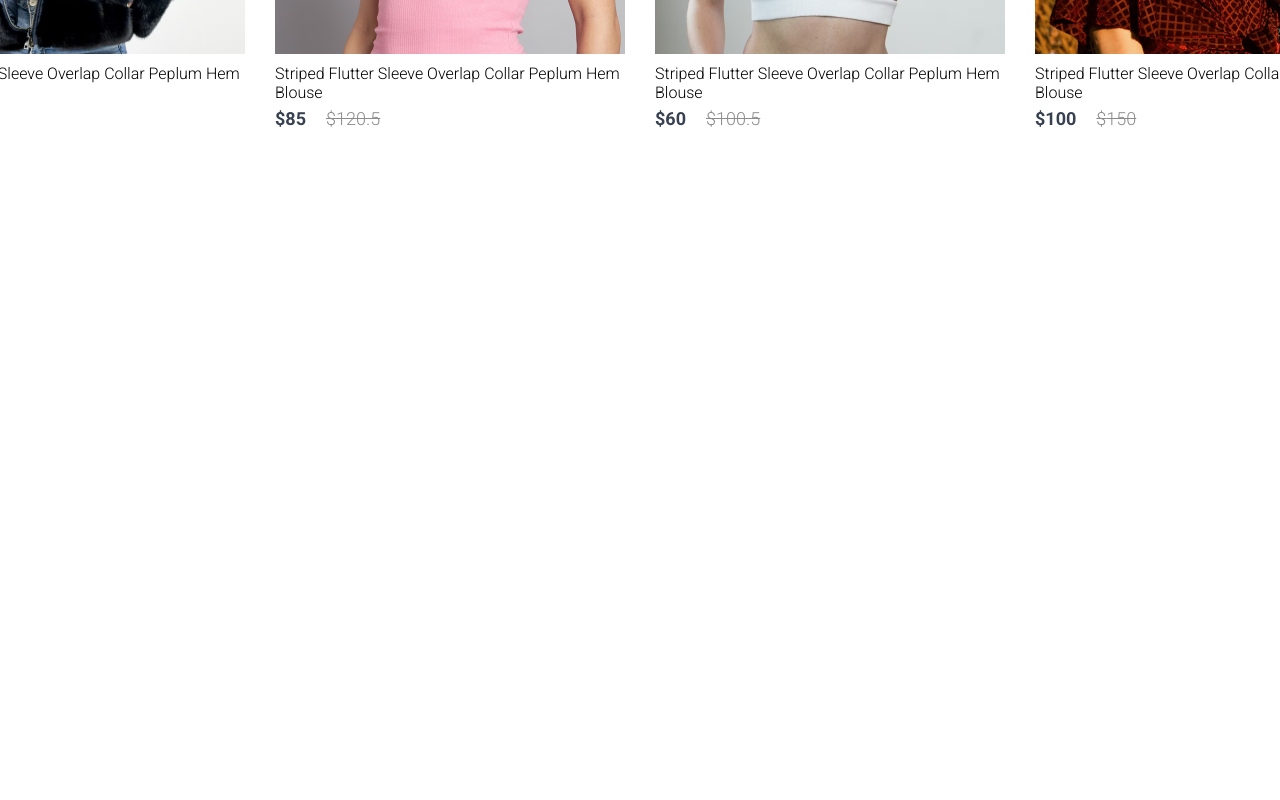
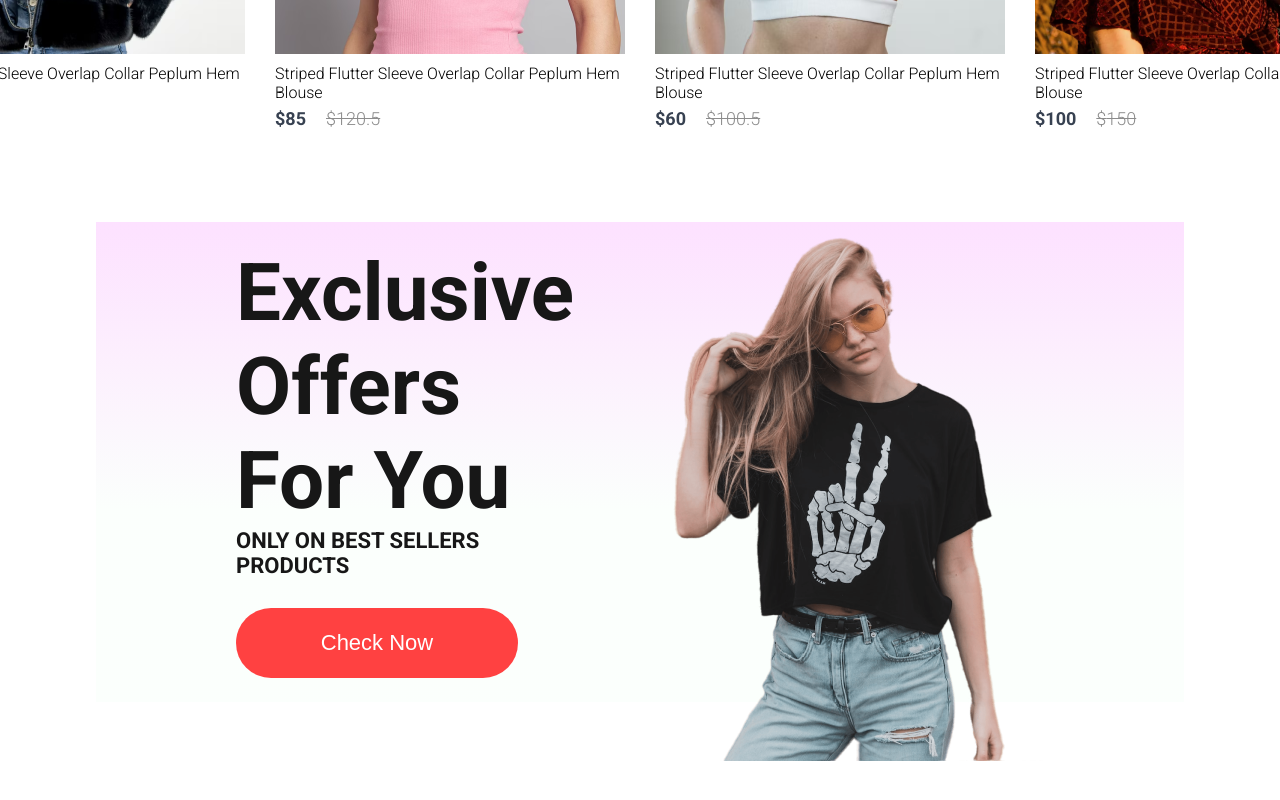
Before and after one commit to Faiznhmd/Ecommerce_react, a React (Create React App) app: page / in a window 1280 px wide. Shown: the part 1395-2195 px from the top of the page. Before the commit the page ends 1617 px from the top, so only its background shows below. Built offline with nearby package versions, Linux system fonts and the light colour scheme.

Commit message:
offer addeed

```diff
--- /dev/null
+++ b/src/components/offers/Offer.css
@@ -0,0 +1,45 @@
+.offer {
+  width: 85%;
+  height: 60vh;
+  display: flex;
+  margin: auto;
+  gap: 95px;
+  padding: 0px 140px;
+  margin-bottom: 150px;
+  background: linear-gradient(180deg, #fde1ff 0%, #e1ffea22 60%);
+}
+.offers_left {
+  flex: 1;
+  display: flex;
+  flex-direction: column;
+  justify-content: center;
+}
+.offers_left h1 {
+  color: #171717;
+  font-size: 80px;
+  font-weight: 600;
+}
+.offers_left p {
+  color: #171717;
+  font-size: 22px;
+  font-weight: 600;
+}
+.offers_left button {
+  width: 282px;
+  height: 70px;
+  border-radius: 35px;
+  background: #ff4141;
+  border: none;
+  color: white;
+  font-size: 22px;
+  font-weight: 500;
+  margin-top: 30px;
+  cursor: pointer;
+}
+.offers_right {
+  flex: 1;
+  display: flex;
+  align-items: center;
+  justify-content: center;
+  padding-top: 50px;
+}
--- /dev/null
+++ b/src/components/offers/Offer.jsx
@@ -0,0 +1,21 @@
+import exclusive_img from '../../Assets/exclusive_image.png';
+
+import './Offer.css';
+
+const Offer = () => {
+  return (
+    <div className="offer">
+      <div className="offers_left">
+        <h1>Exclusive</h1>
+        <h1>Offers For You</h1>
+        <p>ONLY ON BEST SELLERS PRODUCTS</p>
+        <button>Check Now</button>
+      </div>
+      <div className="offers_right">
+        <img src={exclusive_img} alt="" />
+      </div>
+    </div>
+  );
+};
+
+export default Offer;
--- a/src/pages/Shop.jsx
+++ b/src/pages/Shop.jsx
@@ -1,12 +1,13 @@
 import Popular from '../components/Popular/Popular';
 import Hero from '../components/hero/Hero';
-import './Shop.css';
+import Offer from '../components/offers/Offer';
 
 const Shop = () => {
   return (
     <div>
       <Hero />
       <Popular />
+      <Offer />
     </div>
   );
 };
```
Also changed, not shown: src/pages/Shop.css (deleted).
